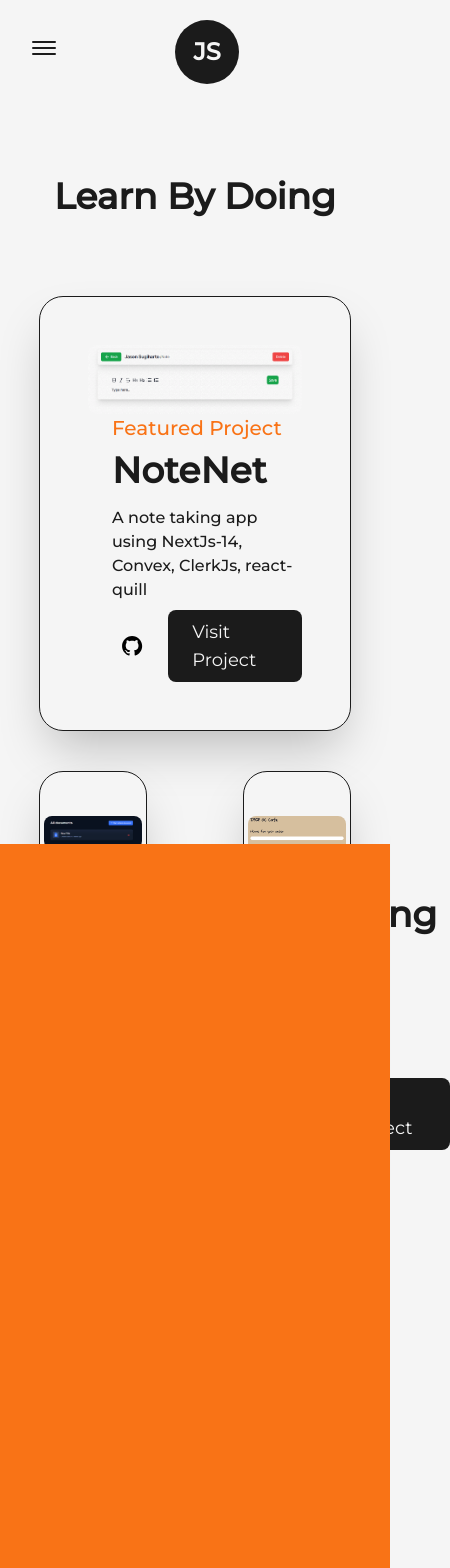
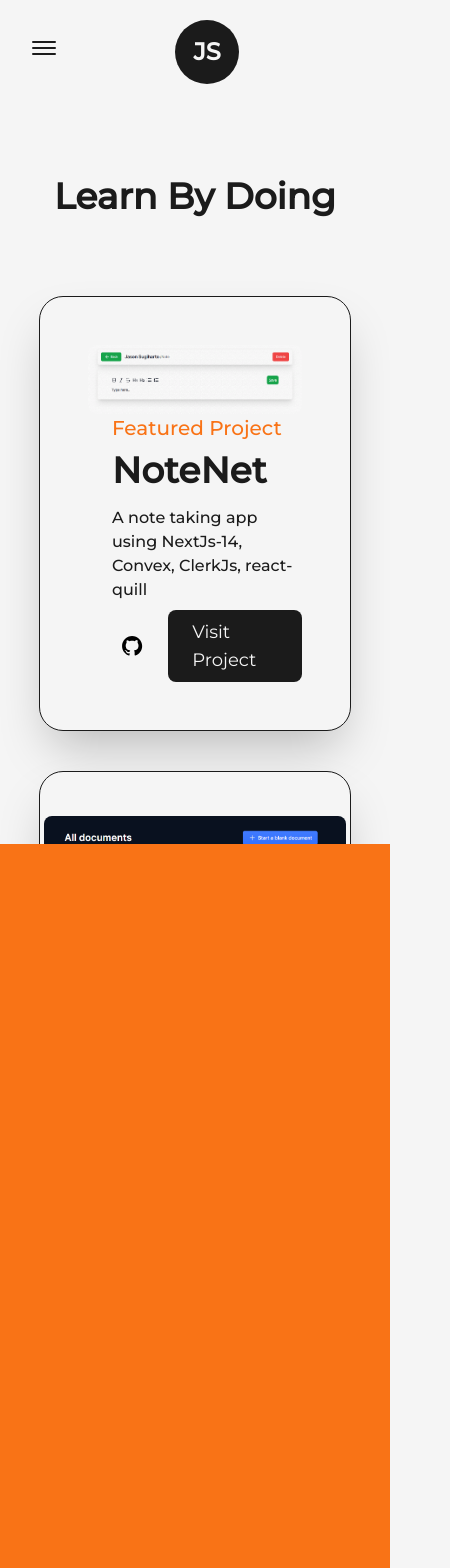
Before and after one commit to Jell13/Js-Portfolio, a Next.js app: page /projects in a window 390 px wide. Shown: the top 1568 px of the page, 450 px wide, since content can reach past the window. Before the commit the page ends 1251 px from the top, so only its background shows below. Built offline with nearby package versions, Linux system fonts and the light colour scheme.

Commit message:
changed the format for the projects page and removed the spline components

```diff
--- a/app/page.jsx
+++ b/app/page.jsx
@@ -6,7 +6,7 @@
 export default function Home() {
   return (
     <>
-      <div className='h-full w-full '>
+      <div className='h-full w-full md:px-32'>
           <motion.div
           initial={{ scale: 0 }}
           animate={{ scale: 1 }}
@@ -15,8 +15,8 @@
             stiffness: 100,
             damping: 20,
             delay:1.3
-          }} className='h-full w-full flex flex-col justify-center items-center'>
-
+          }} className='h-full w-full flex flex-col gap-5 justify-center items-center'>
+            <div className='flex flex-col justify-center items-center'>
               <div className=" w-24 h-24 flex justify-center items-center relative rounded-full border-2 border-white p-1">
                 <div className="inset-0 opacity-100 absolute w-[100%] h-[105%] bg-gradient-to-r dark:from-blue-500 dark:to-purple-600 from-orange-500 to-yellow-300 rounded-full blur"></div>
                 <img src='/title.png' width={70} height={70} className="rounded-full w-full relative hover:opacity-75 duration-200"/>
@@ -36,6 +36,8 @@
                 <a href="/Resume-Jason.pdf" className='bg-dark p-2 px-6 rounded-lg text-lg font-semibold hover:bg-light hover:text-dark duration-300 border-2 border-solid
                 border-transparent hover:border-dark text-light dark:text-dark dark:bg-light dark:hover:bg-dark dark:hover:text-light' download='Resume-Jason.pdf'>Resume</a>
               </div>
+            </div>
+
           </motion.div>
       </div>
     </>
--- a/app/projects/page.jsx
+++ b/app/projects/page.jsx
@@ -74,7 +74,7 @@
                 NextJs-14, Convex, ClerkJs, react-quill" github="https://github.com/Jell13/notenet" img={notenet}/>
               </div>
             </div>
-            <div className='w-[80vw] mt-10 grid grid-cols-2 gap-24 mb-10'>
+            <div className='w-[80vw] mt-10 grid md:grid-cols-2 gap-24 mb-10'>
               <NormalProject title="LiveDocs" type="" link="https://livedocs-delta.vercel.app/" github="https://github.com/Jell13/livedocs" img={livedocs} summary="NextJs, React, LiveBlocks, Shadcn, Lexical,"/>
               <NormalProject title="Ordering" type="" link="https://ifgf-oc-cafe.vercel.app/" github="https://github.com/Jell13/order-system" img={order} summary="NextJs, React, Convex, Shadcn, Tailwind"/>
             </div>
```
Lines whose indentation alone changed are shown as unchanged.
